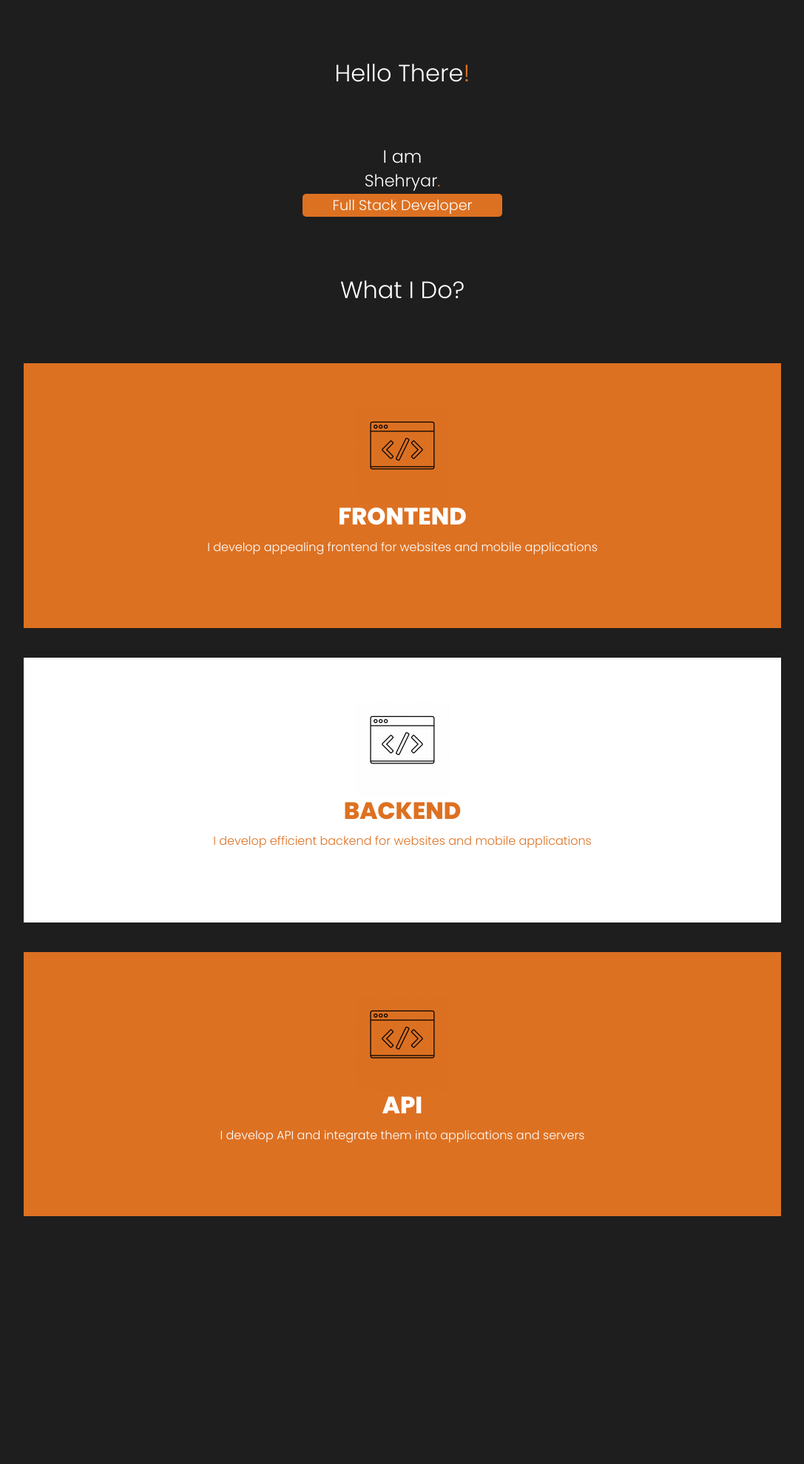
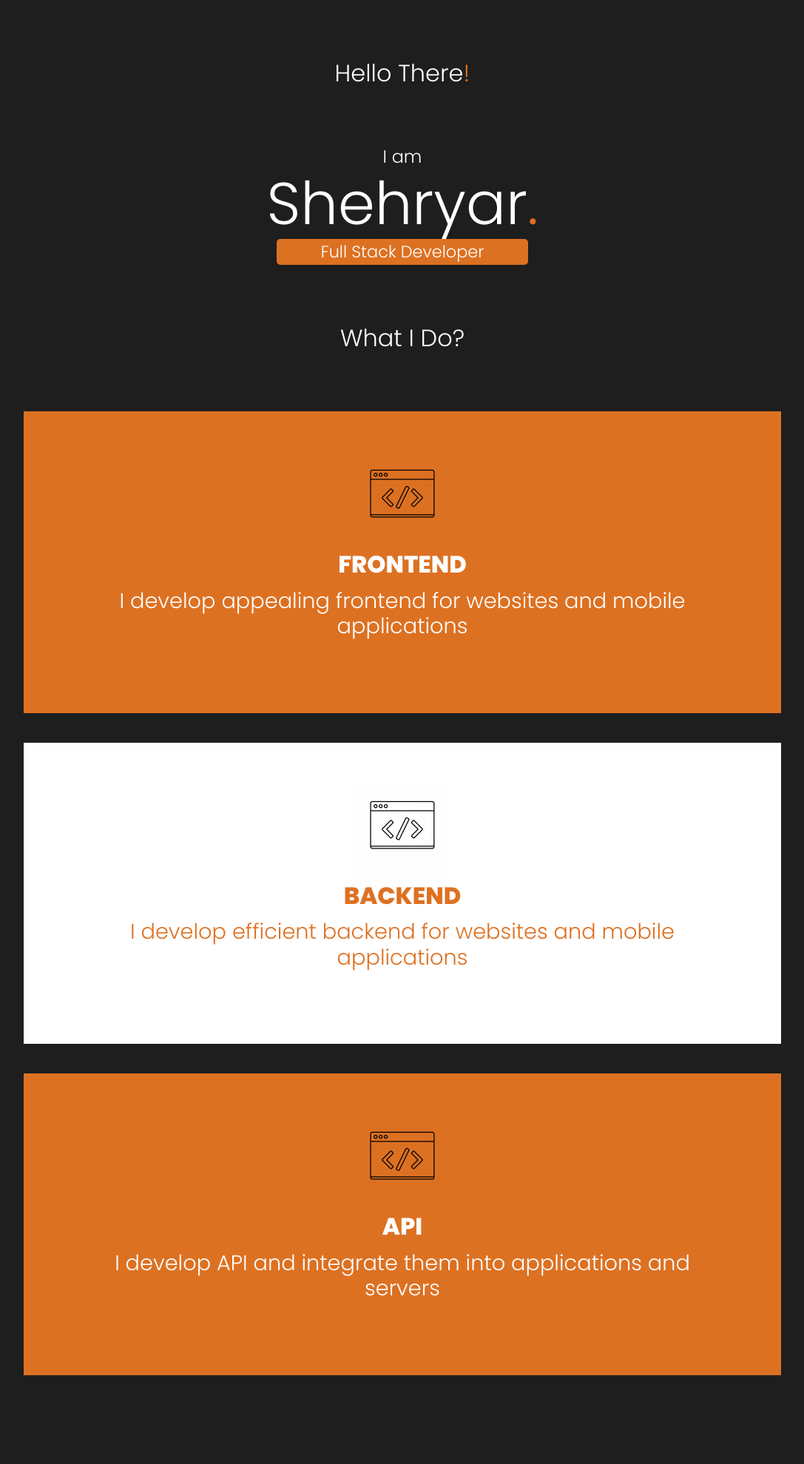
Before and after one commit to poly-glot/shehryar, a PHP site: page / in a window 1280 px wide. Shown: the whole page at 74% size, without its empty margins (96-1183 px from the left). Before the commit the page ends 1644 px from the top, so only its background shows below. Run offline with PHP 8.4, Linux system fonts and the light colour scheme.

Commit message:
Adding old site

```diff
--- a/webapp/index.html
+++ b/webapp/index.html
@@ -45,7 +45,7 @@
                     <img src="images/frontend.png" width="128" height="128" alt="Frontend Icon">
                 </div>
                 <h1 class="feature__title">FRONTEND</h1>
-                <div class="featre__text">
+                <div class="feature__text">
                     <p>I develop appealing frontend for websites and mobile applications</p>
                 </div>
             </section>
@@ -55,7 +55,7 @@
                     <img src="images/backend.png" width="128" height="128" alt="Backend Icon">
                 </div>
                 <h1 class="feature__title">BACKEND</h1>
-                <div class="featre__text">
+                <div class="feature__text">
                     <p>I develop efficient backend for websites and mobile applications</p>
                 </div>
             </section>
@@ -65,7 +65,7 @@
                     <img src="images/api.png" width="128" height="128" alt="API Icon">
                 </div>
                 <h1 class="feature__title">API</h1>
-                <div class="featre__text">
+                <div class="feature__text">
                     <p>I develop API and integrate them into applications and servers</p>
                 </div>
             </section>
--- a/webapp/style.css
+++ b/webapp/style.css
@@ -63,7 +63,7 @@
 }
 
 @media (min-width: 768px) {
-    .intro__title {
+    .intro__feature {
         font-size: 1.4rem;
         padding: 4px 60px;
     }
@@ -120,5 +120,11 @@
 }
 
 .feature__text {
-    font-size: 1.8rem;
+    font-size: 0.85rem;
 }
+
+@media (min-width: 768px) {
+    .feature__text {
+        font-size: 1.8rem;
+    }
+}
```
